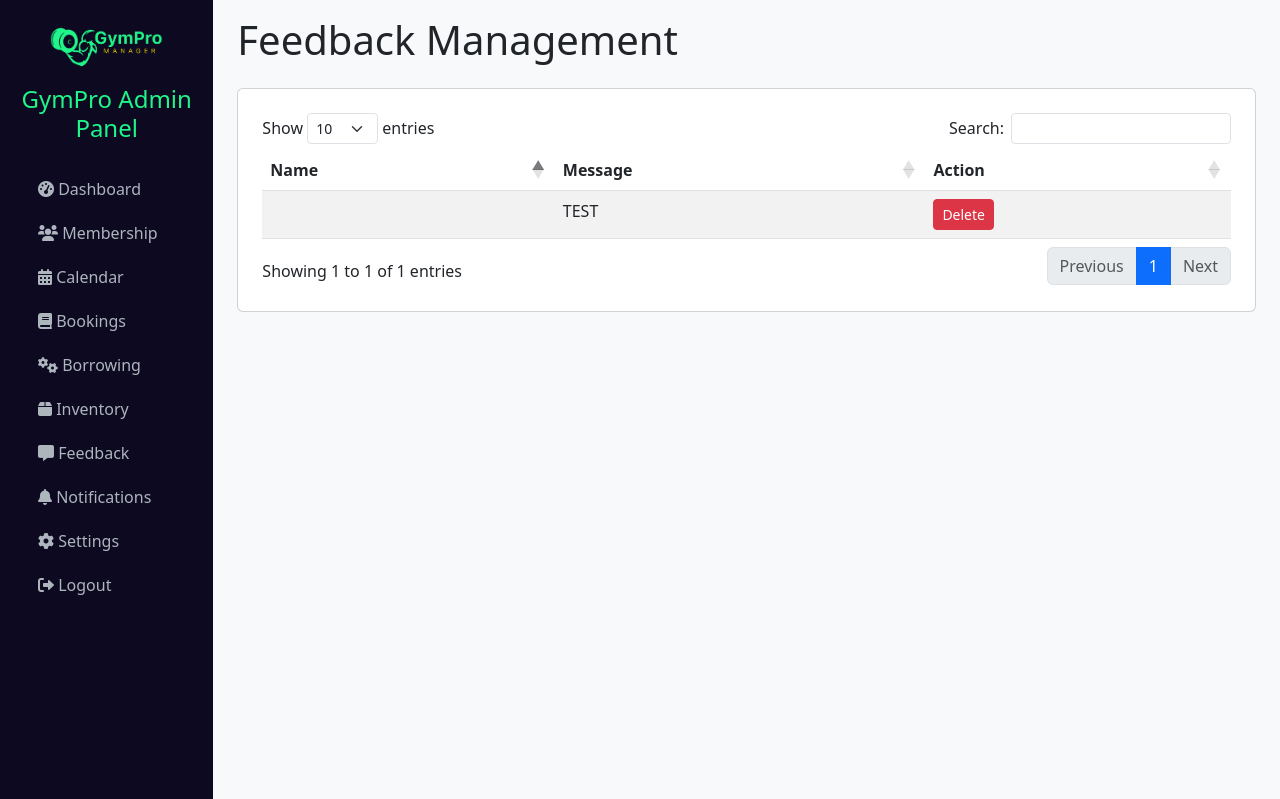
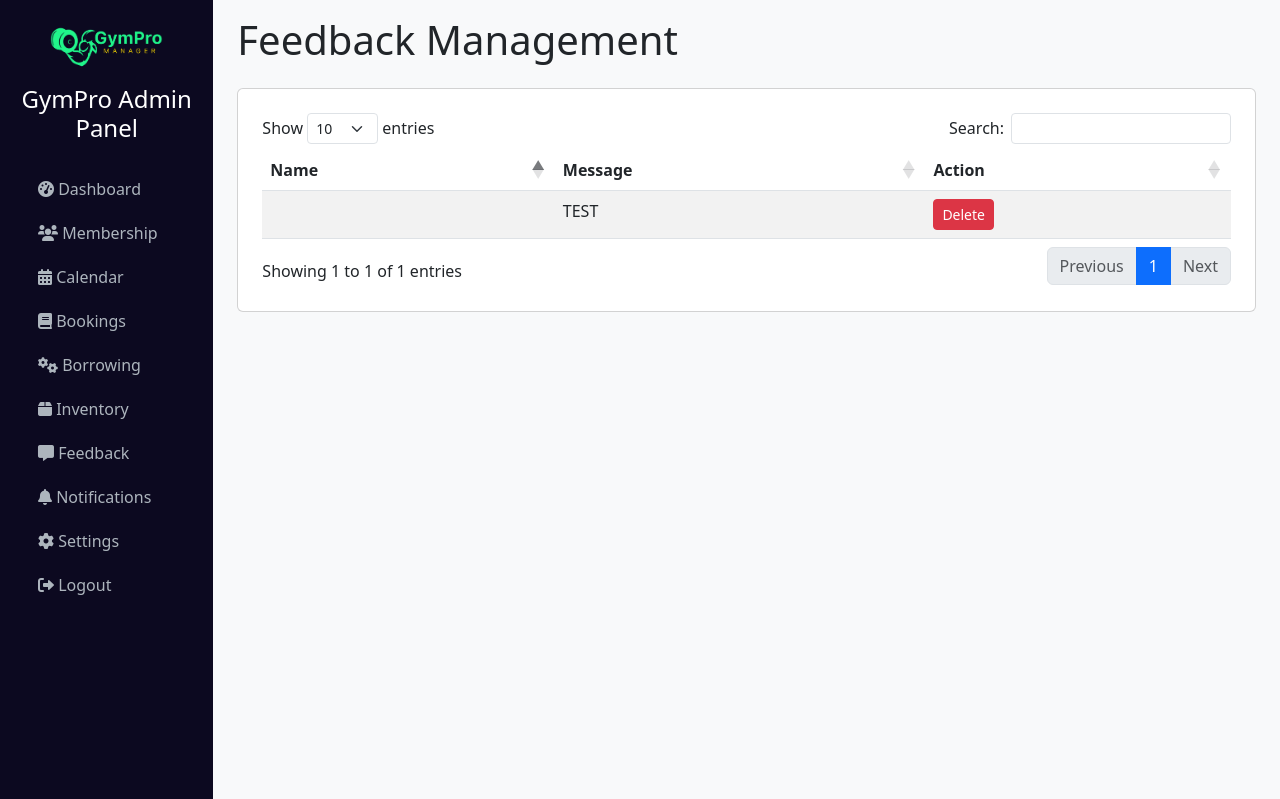
Before and after one commit to Zyldzkie/gympro, a Flask app: page /feedback in a window 1280 px wide. Shown: the top 799 px of the page. Run offline with Flask 3, Linux system fonts and the light colour scheme; data comes from the database, SQL or seed files in the repository; parts of the project's set-up code (start-up, migrations or seed data) failed here and were passed over; some libraries are stand-ins or nearby versions.

Commit message:
[Update] White sidebar title for user and admin

```diff
--- a/templates/includes/adminsidebar.html
+++ b/templates/includes/adminsidebar.html
@@ -54,7 +54,7 @@
   }
 
   .admin-sidebar h2 {
-    color: var(--theme-color);
+    color: #ffffff;
     font-size: 1.5rem;
     margin-bottom: 20px;
   }
--- a/templates/includes/sidebar.html
+++ b/templates/includes/sidebar.html
@@ -331,7 +331,7 @@
         style="border-radius: 50%"
       />
     </div>
-    <h3>GymPro User Panel</h3>
+    <h3 style="color: white">GymPro User Panel</h3>
   </div>
 
   <ul class="list-group">
```
Also changed, not shown: static/20.png (added).
